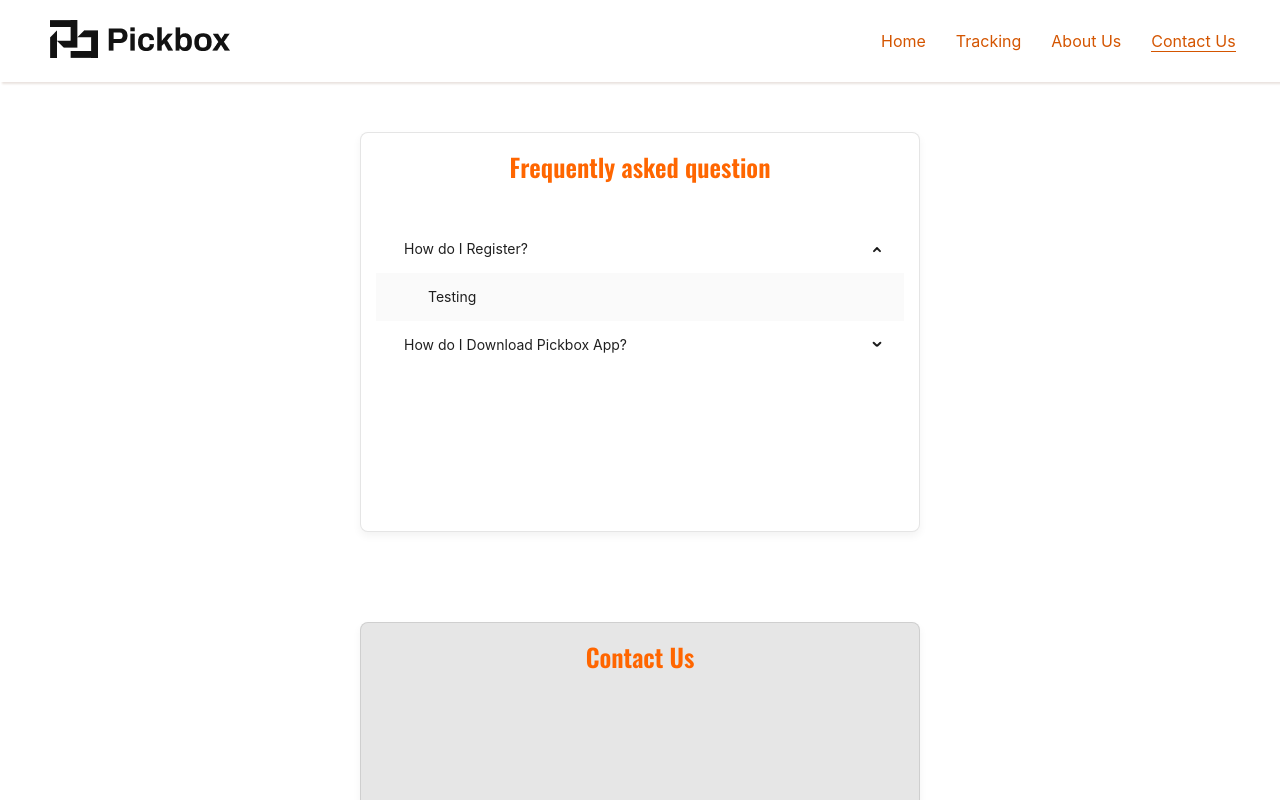
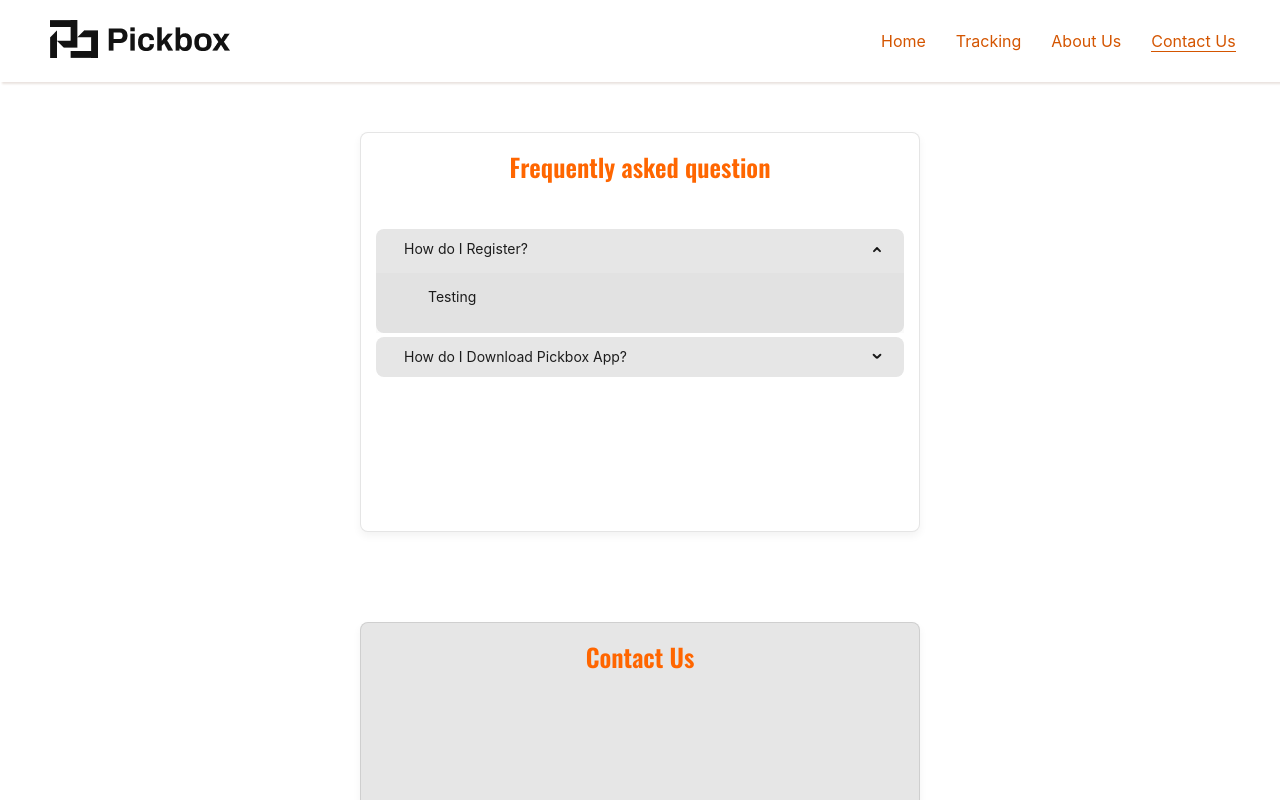
Before and after one commit to Pickbox-Project/Pickbox-frontend, a React (Create React App) app: page /contactus in a window 1280 px wide. Shown: the top 800 px of the page. Built offline with nearby package versions, Linux system fonts and the light colour scheme.

Commit message:
Started working on Contact Us Component and Imported CSS

```diff
--- a/src/Components/Faqs/Faqs.css
+++ b/src/Components/Faqs/Faqs.css
@@ -28,11 +28,15 @@
 .ant-menu-root.ant-menu-inline {
     border-inline-end: none !important;
 }
+.ant-menu-submenu{
+    background: #E6E6E6 !important;
+}
 
 
-/* .ant-menu .ant-menu-sub {
+.ant-menu .ant-menu-sub {
     height: 60px !important;
 }
+/*
 
 .ant-menu-item {
     height: 60px !important;
```
